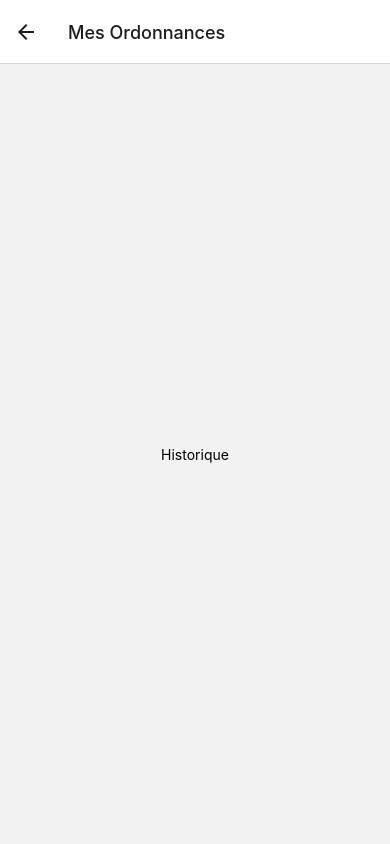
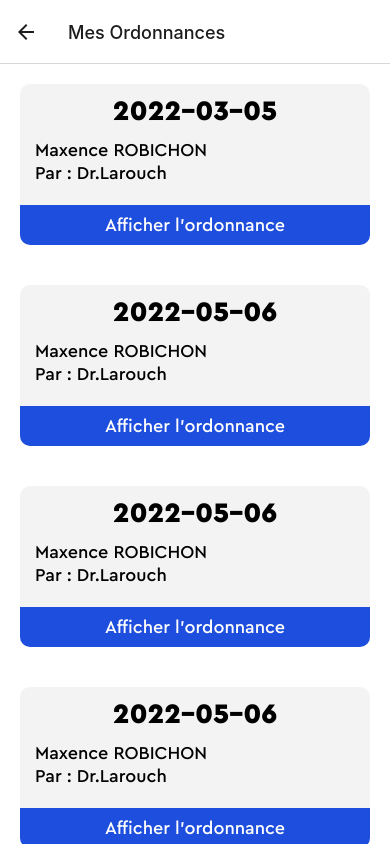
Before and after one commit to Jathoosh/MedicOnTech-Mobile, a React Native app in the folder MedicOnTech/: screen /PageHistorique in a window 390 px wide. Built offline with nearby package versions, Linux system fonts and the light colour scheme.

Commit message:
V1 page historique

```diff
--- a/MedicOnTech/components/OrdonnanceItem.js
+++ b/MedicOnTech/components/OrdonnanceItem.js
@@ -1,36 +1,56 @@
 import { View, Pressable, Text, Image, StyleSheet } from "react-native";
 
-function OrdonnanceItem({ data }) {
+function OrdonnanceItem({ data, page }) {
   return (
     <View style={styles.container}>
       <Pressable
         onPress={() => {}}
         android_ripple={{ color: "#FFFFFF" }}
-
         style={{ flex: 1, borderRadius: 10 }}
       >
+        {page === "historique" && (
+          <Text style={[styles.buttonTitle, { marginBottom: 10 }]}>
+            {data.dateDelivre}
+          </Text>
+        )}
+        {page === "ordonnance" && (
           <Text style={styles.buttonTitle}>{data.personne}</Text>
+        )}
+
         <View
           style={{
             flexDirection: "row",
           }}
         >
+          {page === "ordonnance" && (
             <Image
               source={require("../assets/code_barre.png")}
               style={styles.image}
             />
+          )}
 
           <View style={styles.innerText}>
+            {page === "ordonnance" && (
               <Text style={styles.buttonDesc}>
                 Délivré le : {data.dateDelivre}
               </Text>
+            )}
+            {page === "historique" && (
+              <Text style={styles.buttonDesc}>{data.personne}</Text>
+            )}
+
             <Text style={styles.buttonDesc}>Par : {data.docteur}</Text>
           </View>
         </View>
+        {page === "ordonnance" ? (
           <View style={styles.buttonDisplay}>
             <Text style={styles.textDisplay}>Afficher l'ordonnance</Text>
           </View>
-
+        ) : (
+          <View style={[styles.buttonDisplay, { marginTop: 20 }]}>
+            <Text style={styles.textDisplay}>Afficher l'ordonnance</Text>
+          </View>
+        )}
       </Pressable>
     </View>
   );
@@ -44,7 +64,6 @@ const styles = StyleSheet.create({
     margin: 20,
     backgroundColor: "#F3F3F3",
     borderRadius: 10,
-
   },
 
   buttonTitle: {
@@ -52,7 +71,6 @@ const styles = StyleSheet.create({
     fontFamily: "cera-pro-black",
     alignSelf: "center",
     marginTop: 10,
-
   },
   buttonDesc: {
     fontSize: 18,
@@ -73,6 +91,5 @@ const styles = StyleSheet.create({
     flex: 1,
     flexWrap: "nowrap",
     justifyContent: "space-evenly",
-
   },
 });
--- a/MedicOnTech/screens/PageAccueil.js
+++ b/MedicOnTech/screens/PageAccueil.js
@@ -3,14 +3,11 @@ import {
   Text,
   StyleSheet,
   Image,
-  SafeAreaView,
   ScrollView,
   Pressable,
-  Animated,
   PixelRatio,
   Dimensions,
   Linking,
-  Platform,
 } from "react-native";
 
 const { width: SCREEN_WIDTH, height: SCREEN_HEIGHT } = Dimensions.get("window");
@@ -55,21 +52,18 @@ export {
 const url = "https://www.google.fr/maps/search/pharmacie";
 
 function PageAccueil({ navigation }) {
-  function NaviagateOrdonnance() {
+  function NavigateOrdonnance() {
     navigation.navigate("PageOrdonnance");
   }
-  function NaviagateHistorique() {
+  function NavigateHistorique() {
     navigation.navigate("PageHistorique");
-    console.log("PageHistorique");
   }
-  function NaviagateContactDoctor() {
+  function NavigateContactDoctor() {
     navigation.navigate("PageContactDoctor");
-    console.log("PageContactDoctor");
   }
 
   return (
     <View style={styles.container}>
-
       <View style={styles.containerTitle}>
         <Text style={styles.title}>MedicOnTech</Text>
       </View>
@@ -88,7 +82,7 @@ function PageAccueil({ navigation }) {
           </View>
           <View style={styles.containerButton}>
             <Pressable
-              onPress={NaviagateOrdonnance}
+              onPress={NavigateOrdonnance}
               android_ripple={{ color: "#FFFFFF" }}
               style={{ flex: 1 }}
             >
@@ -121,7 +115,7 @@ function PageAccueil({ navigation }) {
 
           <View style={styles.containerButton}>
             <Pressable
-              onPress={NaviagateHistorique}
+              onPress={NavigateHistorique}
               android_ripple={{ color: "#FFFFFF" }}
               style={{ flex: 1 }}
             >
@@ -187,7 +181,7 @@ function PageAccueil({ navigation }) {
           </View>
           <View style={styles.containerButton}>
             <Pressable
-              onPress={NaviagateContactDoctor}
+              onPress={NavigateContactDoctor}
               android_ripple={{ color: "#FFFFFF" }}
               style={{ flex: 1 }}
             >
@@ -218,7 +212,6 @@ function PageAccueil({ navigation }) {
         <View style={{ marginTop: pixelSizeVertical(15) }} />
         <View style={styles.containerSubButton}>
           <Pressable android_ripple={{ color: "#FFFFFF" }} style={{ flex: 1 }}>
-
             <Text style={styles.buttonTitleSub}>Paramètres</Text>
             <View
               style={{ height: heightPixel(50), position: "absolute", top: 0 }}
--- a/MedicOnTech/screens/PageHistorique.js
+++ b/MedicOnTech/screens/PageHistorique.js
@@ -1,8 +1,23 @@
-import { View, Text, StyleSheet } from "react-native";
+import { View, StyleSheet, FlatList } from "react-native";
+import OrdonnanceItem from "../components/OrdonnanceItem";
+import { DATA } from "../Models/data";
 function PageHistorique() {
+  const displayHistorique = DATA.filter((dataItem) => {
+    return dataItem.personne.indexOf("Maxence ROBICHON") >= 0;
+  });
+
+  function renderHistoriqueItem(itemData) {
+    return <OrdonnanceItem data={itemData.item} page={"historique"} />;
+  }
+
   return (
     <View style={styles.container}>
-      <Text>Historique</Text>
+      <FlatList
+        data={displayHistorique}
+        keyExtractor={(item) => item.id}
+        renderItem={renderHistoriqueItem}
+        style={styles.list}
+      />
     </View>
   );
 }
@@ -10,5 +25,5 @@ function PageHistorique() {
 export default PageHistorique;
 
 const styles = StyleSheet.create({
-  container: { flex: 1, justifyContent: "center", alignItems: "center" },
+  container: { flex: 1, backgroundColor: "#FFFFFF" },
 });
--- a/MedicOnTech/screens/PageOrdonnance.js
+++ b/MedicOnTech/screens/PageOrdonnance.js
@@ -7,7 +7,7 @@ function PageOrdonnance() {
   });
 
   function renderOrdonnanceItem(itemData) {
-    return <OrdonnanceItem data={itemData.item} />;
+    return <OrdonnanceItem data={itemData.item} page={"ordonnance"} />;
   }
 
   return (
```
Lines whose indentation alone changed are shown as unchanged.
